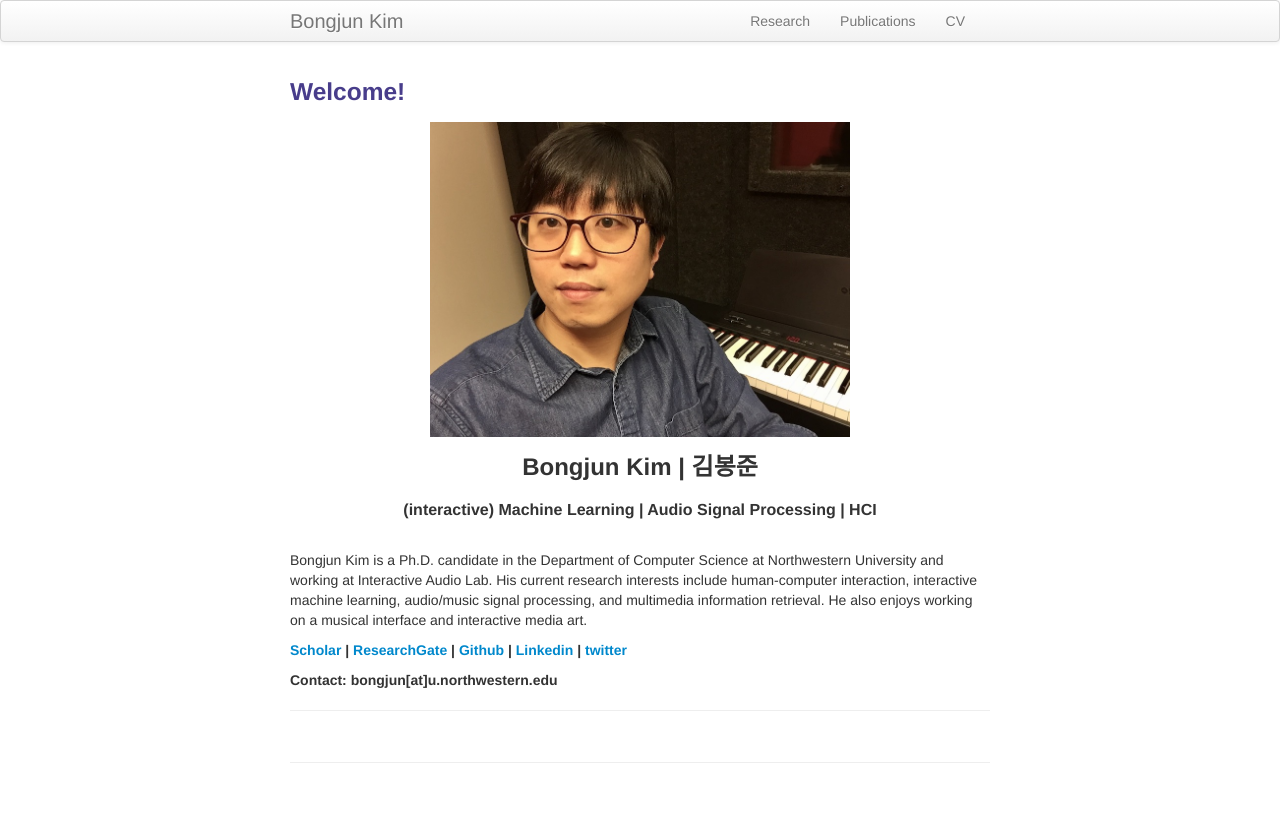
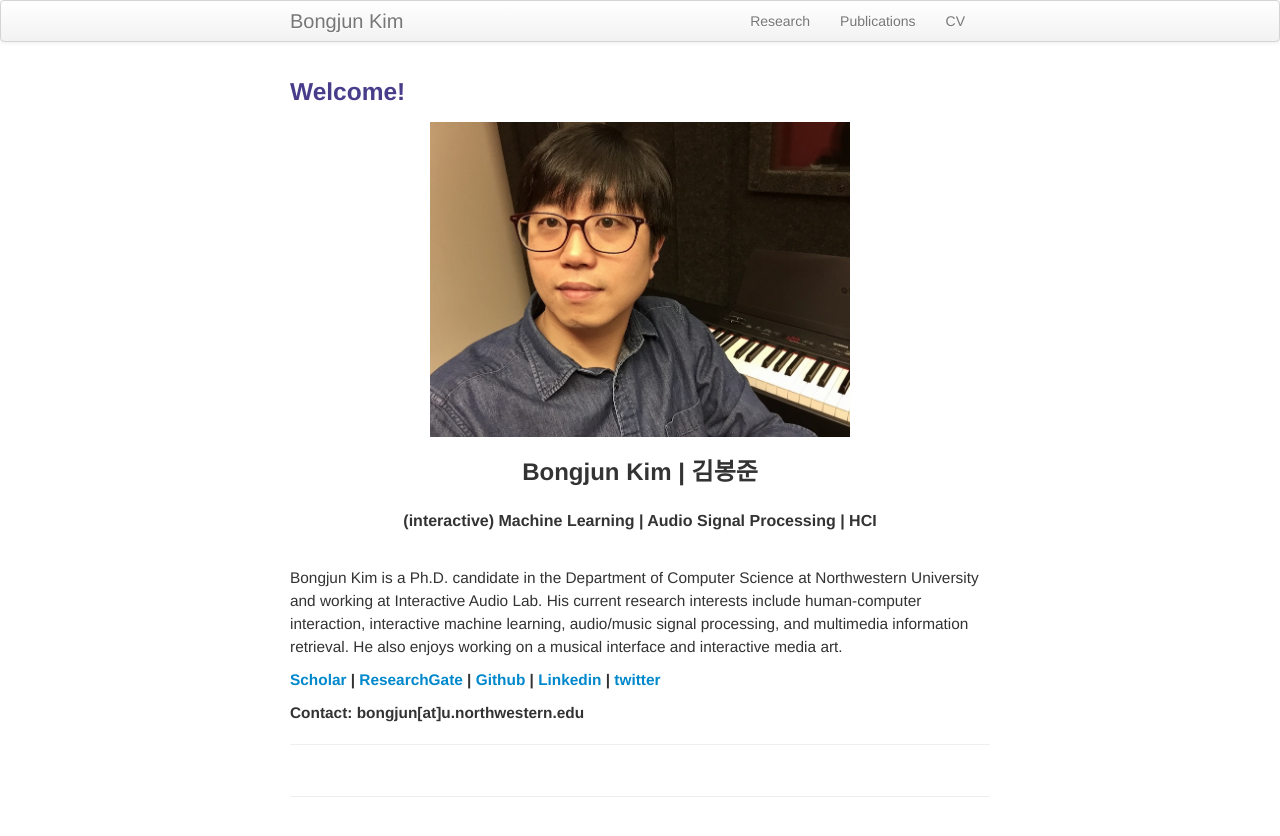
Before and after one commit to bongjun/bongjun.github.io, a Jekyll site: the page built from index.md, in a window 1280 px wide. Shown: the top 836 px of the page. Built offline with Jekyll 4.4.1, drawn with Linux system fonts in a browser that asks for light colours.

Commit message:
update css

```diff
--- a/assets/themes/twitter/css/my_custom_css.css
+++ b/assets/themes/twitter/css/my_custom_css.css
@@ -33,6 +33,11 @@ a:hover img {
 
 p.center {
     text-align: center;
+}
+
+p {
+    font-size: 110%;
+    line-height: 150%;
 }
 
 table.wide {
```
